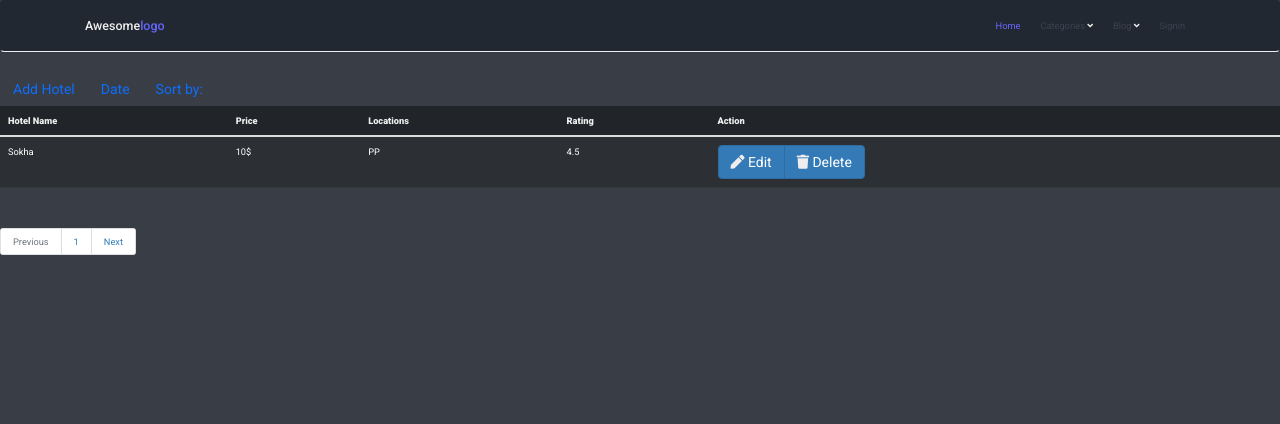
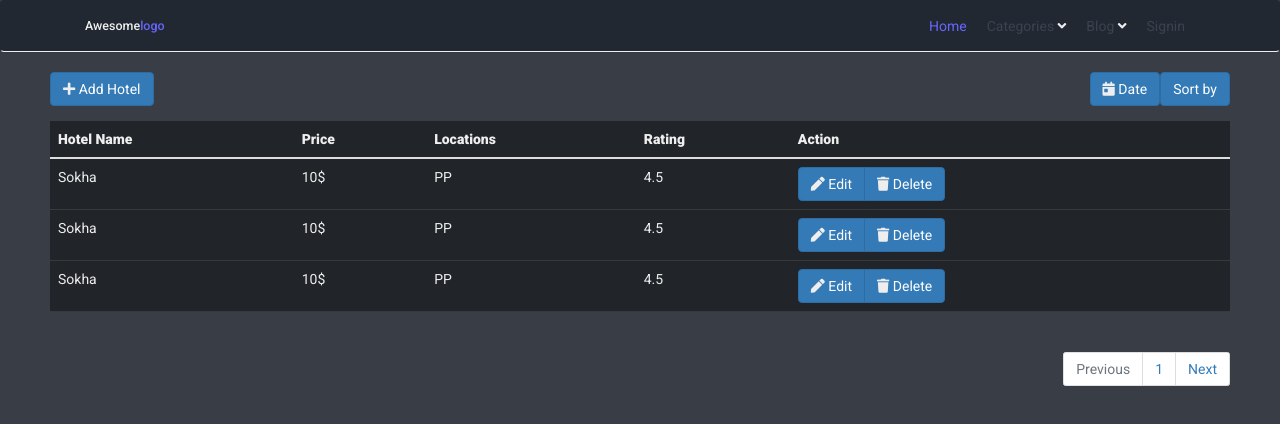
Before and after one commit to te-lyhourt/hotel_recommend, a Vue app: page /admin/admin-panel in a window 1280 px wide. Shown: the top 424 px of the page. Built offline with nearby package versions, Linux system fonts and the light colour scheme.

Commit message:
front-end table edited

```diff
--- a/src/views/adminPanel.vue
+++ b/src/views/adminPanel.vue
@@ -1,4 +1,5 @@
 <template>
+
     <body>
         <nav class="navbar">
             <div class="container">
@@ -46,10 +47,15 @@
                 </div>
             </div>
         </nav>
-        <button type="button" class="btn btn-outline-primary">Add Hotel</button>
-        <button type="button" class="btn btn-outline-primary">Date</button>
-        <button type="button" class="btn btn-outline-primary">Sort by:</button>
-        <table id="example" class="table table-dark table-striped" >
+
+        <div class="container-fluid" style="padding: 0 5rem">
+            <div style="padding-bottom: 1.5rem">
+                <button type="button" class="btn btn-primary"><i class="fas fa-plus"></i>  Add Hotel</button>
+                <button type="button" class="btn btn-primary pull-right"> Sort by</button>
+                <button type="button" class="btn btn-primary pull-right"> <i class="fas fa-calendar-day"></i>  Date</button>
+            </div>
+
+            <table class="table table-dark">
                 <thead>
                     <tr>
                         <th>Hotel Name</th>
@@ -60,6 +66,18 @@
                     </tr>
                 </thead>
                 <tbody>
+                    <tr>
+                        <td>Sokha</td>
+                        <td>10$</td>
+                        <td>PP</td>
+                        <td>4.5</td>
+                        <td>
+                            <div class="btn-group">
+                                <a href="#" class="btn btn-primary"><i class="fas fa-pen"></i> Edit</a>
+                                <a href="#" class="btn btn-primary"><i class="fas fa-trash"></i> Delete</a>
+                            </div>
+                        </td>
+                    </tr>
 
                     <tr>
                         <td>Sokha</td>
@@ -68,17 +86,32 @@
                         <td>4.5</td>
                         <td>
                             <div class="btn-group">
-                    <a href="#" class="btn btn-primary"><i class="fas fa-pen"></i>  Edit</a>
-                    <a href="#" class="btn btn-primary"><i class="fas fa-trash"></i>  Delete</a>
+                                <a href="#" class="btn btn-primary"><i class="fas fa-pen"></i> Edit</a>
+                                <a href="#" class="btn btn-primary"><i class="fas fa-trash"></i> Delete</a>
+                            </div>
+                        </td>
+                    </tr>
+
+                    <tr>
+                        <td>Sokha</td>
+                        <td>10$</td>
+                        <td>PP</td>
+                        <td>4.5</td>
+                        <td>
+                            <div class="btn-group">
+                                <a href="#" class="btn btn-primary"><i class="fas fa-pen"></i> Edit</a>
+                                <a href="#" class="btn btn-primary"><i class="fas fa-trash"></i> Delete</a>
                             </div>
                         </td>
                     </tr>
 
                 </tbody>
+
             </table>
 
+
             <nav aria-label="Page navigation example">
-        <ul class="pagination justify-content-end">
+                <ul class="pagination justify-content-end pull-right">
                     <li class="page-item disabled">
                         <a class="page-link">Previous</a>
                     </li>
@@ -88,26 +121,33 @@
                     </li>
                 </ul>
             </nav>
+
+        </div>
+
     </body>
 </template>
 
 <style scoped>
     @import url('https://fonts.googleapis.com/css2?family=Roboto:wght@300;400;500&display=swap');
+
     * {
         box-sizing: border-box;
         padding: 0;
         margin: 0;
         color: #eee;
     }
+
     body {
         font-family: 'Roboto', sans-serif;
-    font-size: 0.925rem;
+
         background-color: #393E46;
 
     }
+
     a {
         text-decoration: none;
     }
+
     .container {
         width: 1170px;
         position: relative;
@@ -117,18 +157,24 @@ a {
         padding-right: 15px;
 
     }
-.navbar, .navbar > .container {
+
+    .navbar,
+    .navbar>.container {
         width: 100%;
         display: flex;
         flex-wrap: wrap;
         align-items: center;
         justify-content: space-between;
     }
+
     @media (max-width: 768px) {
-    .navbar, .navbar > .container {
+
+        .navbar,
+        .navbar>.container {
             display: block;
         }
     }
+
     .navbar {
         box-shadow: 0 1px 2px 0 rgba(0, 0, 0, 0.05);
         background-color: #fff;
@@ -138,30 +184,36 @@ a {
         /* |----------------------------------- | Start navbar logo or brand etc.. |----------------------------------- */
         /* |----------------------------------- | Start navbar menu |----------------------------------- */
     }
+
     @media (min-width: 576px) {
         .navbar .container {
             max-width: 540px;
         }
     }
+
     @media (min-width: 768px) {
         .navbar .container {
             max-width: 720px;
         }
     }
+
     @media (min-width: 992px) {
         .navbar .container {
             max-width: 960px;
         }
     }
+
     @media (min-width: 1200px) {
         .navbar .container {
             max-width: 1140px;
         }
     }
+
     .navbar .navbar-header {
         display: flex;
         align-items: center;
     }
+
     @media (max-width: 768px) {
         .navbar .navbar-header {
             width: 100%;
@@ -171,42 +223,50 @@ a {
             flex-direction: row-reverse;
         }
     }
+
     .navbar .navbar-header .navbar-toggler {
         cursor: pointer;
         border: none;
         display: none;
         outline: none;
     }
+
     @media (max-width: 768px) {
         .navbar .navbar-header .navbar-toggler {
             display: block;
         }
     }
+
     .navbar .navbar-header .navbar-toggler span {
         height: 2px;
         width: 22px;
         background-color: #929aad;
         display: block;
     }
+
     .navbar .navbar-header .navbar-toggler span:not(:last-child) {
         margin-bottom: 0.2rem;
     }
-.navbar .navbar-header > a {
+
+    .navbar .navbar-header>a {
         font-weight: 500;
         color: #3c4250;
     }
+
     .navbar .navbar-menu {
         display: flex;
         align-items: center;
         flex-basis: auto;
         flex-grow: 1;
     }
+
     @media (max-width: 768px) {
         .navbar .navbar-menu {
             display: none;
             text-align: center;
         }
     }
+
     .navbar .navbar-menu .navbar-nav {
         margin-left: auto;
         flex-direction: row;
@@ -215,6 +275,7 @@ a {
         margin-bottom: 0;
         list-style: none;
     }
+
     @media (max-width: 768px) {
         .navbar .navbar-menu .navbar-nav {
             width: 100%;
@@ -223,23 +284,28 @@ a {
             margin-top: 1rem;
         }
     }
-.navbar .navbar-menu .navbar-nav > li > a {
+
+    .navbar .navbar-menu .navbar-nav>li>a {
         color: #3c4250;
         text-decoration: none;
         display: inline-block;
         padding: 0.5rem 1rem;
     }
-.navbar .navbar-menu .navbar-nav > li > a:hover {
+
+    .navbar .navbar-menu .navbar-nav>li>a:hover {
         color: #66f;
     }
+
     @media (max-width: 768px) {
-    .navbar .navbar-menu .navbar-nav > li > a {
+        .navbar .navbar-menu .navbar-nav>li>a {
             border-bottom: 1px solid #eceef3;
         }
     }
-.navbar .navbar-menu .navbar-nav > li.active a {
+
+    .navbar .navbar-menu .navbar-nav>li.active a {
         color: #66f;
     }
+
     .navbar .navbar-menu .navbar-nav .navbar-dropdown .dropdown {
         list-style: none;
         position: absolute;
@@ -256,43 +322,48 @@ a {
         border-radius: 0.75rem;
         display: none;
     }
+
     @media (max-width: 768px) {
         .navbar .navbar-menu .navbar-nav .navbar-dropdown .dropdown {
             position: relative;
             box-shadow: none;
         }
     }
+
     .navbar .navbar-menu .navbar-nav .navbar-dropdown .dropdown li a {
         color: #3c4250;
         padding: 0.25rem 1rem;
         display: block;
     }
+
     .navbar .navbar-menu .navbar-nav .navbar-dropdown .dropdown.show {
         display: block !important;
     }
-.navbar .navbar-menu .navbar-nav .dropdown > .separator {
+
+    .navbar .navbar-menu .navbar-nav .dropdown>.separator {
         height: 1px;
         width: 100%;
         margin-top: 9px;
         margin-bottom: 9px;
         background-color: #eceef3;
     }
+
     .navbar .navbar-dropdown {
         position: relative;
     }
-.navbar .navbar-header > a span {
+
+    .navbar .navbar-header>a span {
         color: #66f;
     }
+
     .navbar .navbar-header h4 {
         font-weight: 500;
         font-size: 1.25rem;
     }
+
     @media (max-width: 768px) {
         .navbar .navbar-header h4 {
             font-size: 1.05rem;
         }
     }
-table {
-    margin-right: 3rem;
-}
 </style>
```
Lines whose indentation alone changed are shown as unchanged.
